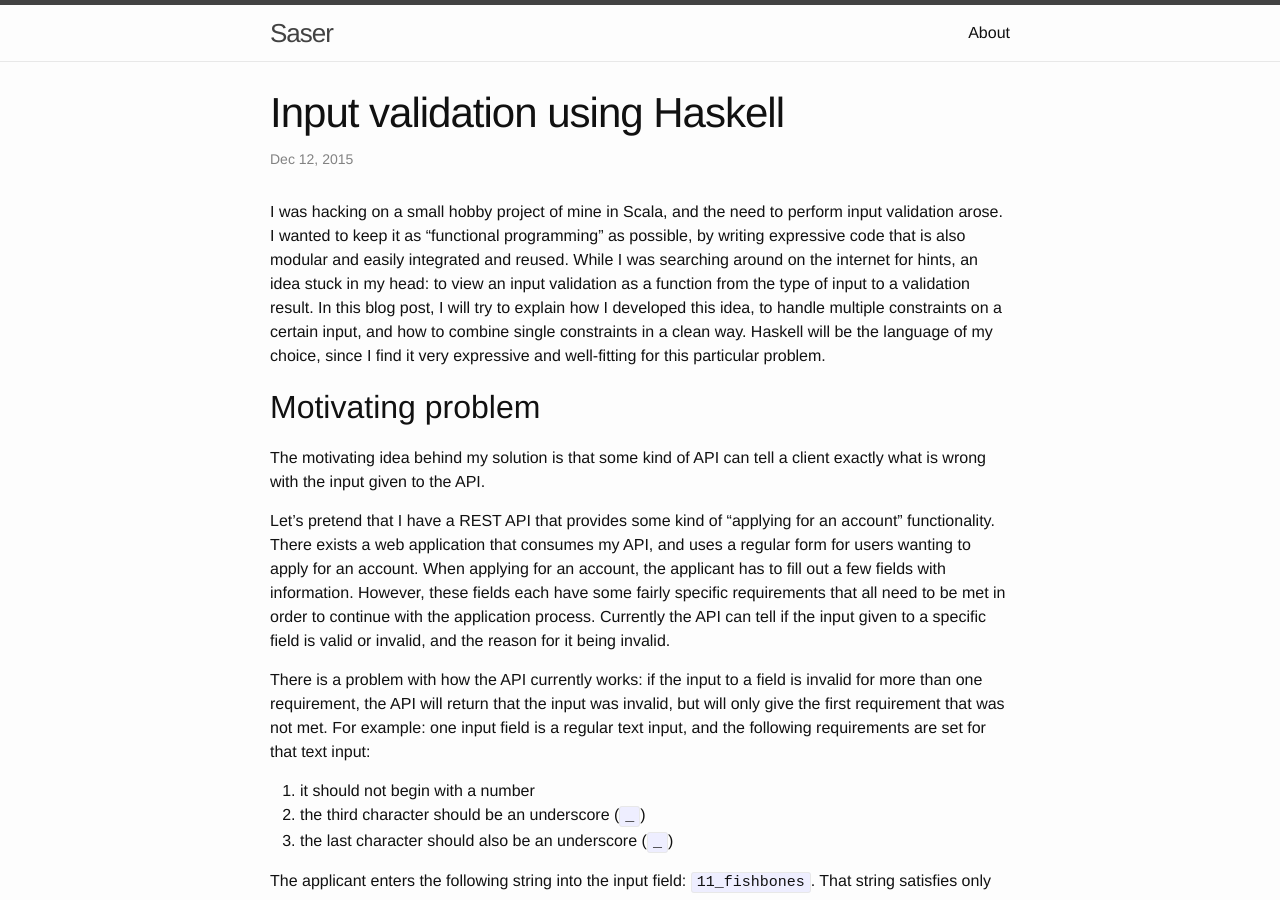
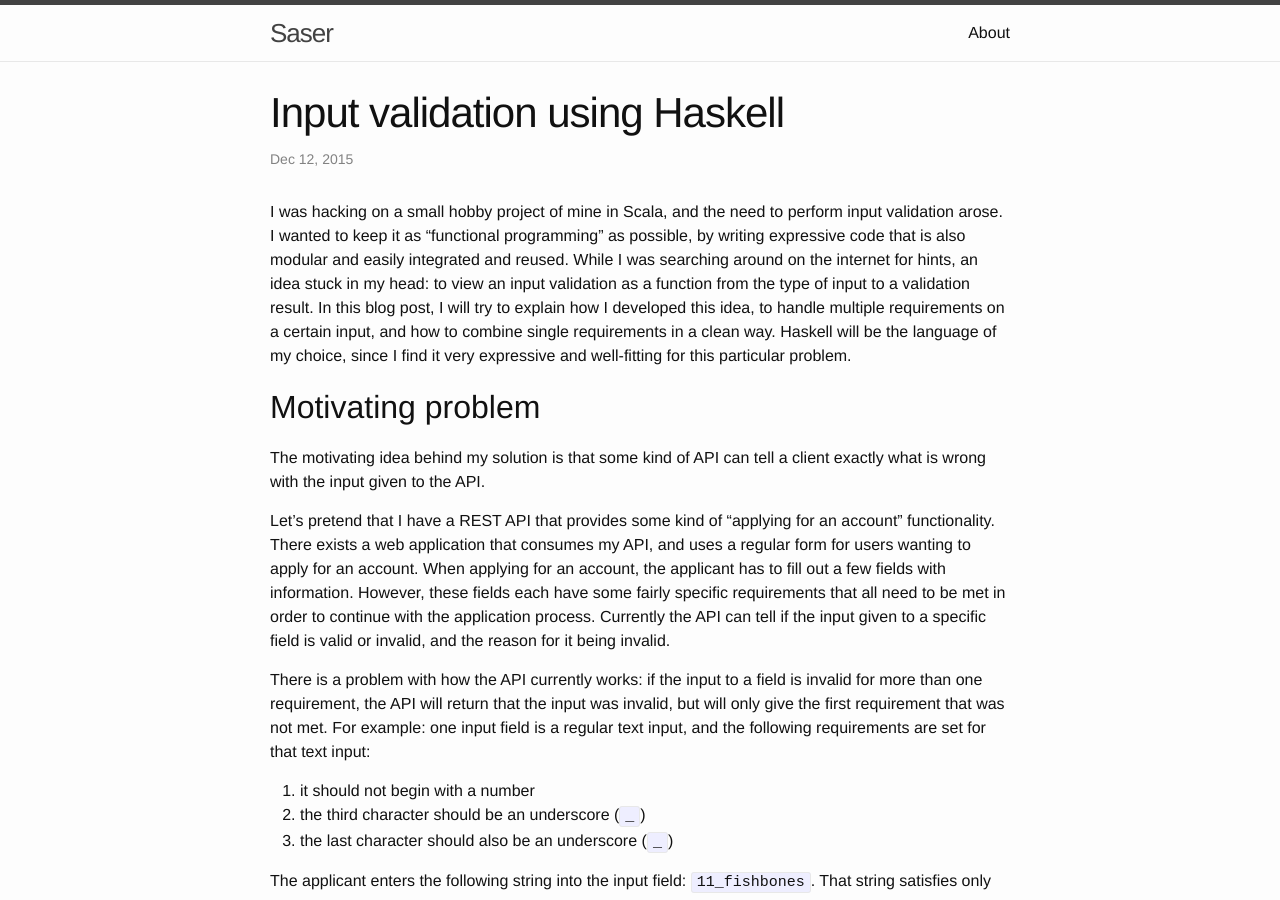
Before and after one commit to Saser/saser.github.io, a Jekyll site: the page built from _posts/2015-12-12-input-validation-using-haskell.md, in a window 1280 px wide and 900 px high. Built offline with Jekyll 4.4.1, drawn with Linux system fonts in a browser that asks for light colours.

Commit message:
Keep the language consistent

```diff
--- a/_posts/2015-12-12-input-validation-using-haskell.md
+++ b/_posts/2015-12-12-input-validation-using-haskell.md
@@ -5,7 +5,7 @@ shortdescription: >
     I describe a way to implement input validation, functional style, using Haskell.
 tags: haskell functional-programming
 ---
-I was hacking on a small hobby project of mine in Scala, and the need to perform input validation arose. I wanted to keep it as "functional programming" as possible, by writing expressive code that is also modular and easily integrated and reused. While I was searching around on the internet for hints, an idea stuck in my head: to view an input validation as a function from the type of input to a validation result. In this blog post, I will try to explain how I developed this idea, to handle multiple constraints on a certain input, and how to combine single constraints in a clean way. Haskell will be the language of my choice, since I find it very expressive and well-fitting for this particular problem.
+I was hacking on a small hobby project of mine in Scala, and the need to perform input validation arose. I wanted to keep it as "functional programming" as possible, by writing expressive code that is also modular and easily integrated and reused. While I was searching around on the internet for hints, an idea stuck in my head: to view an input validation as a function from the type of input to a validation result. In this blog post, I will try to explain how I developed this idea, to handle multiple requirements on a certain input, and how to combine single requirements in a clean way. Haskell will be the language of my choice, since I find it very expressive and well-fitting for this particular problem.
 
 ## Motivating problem
 
```
